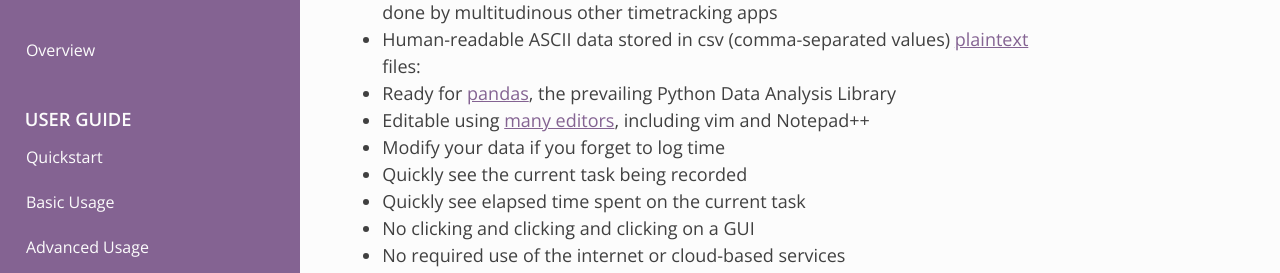
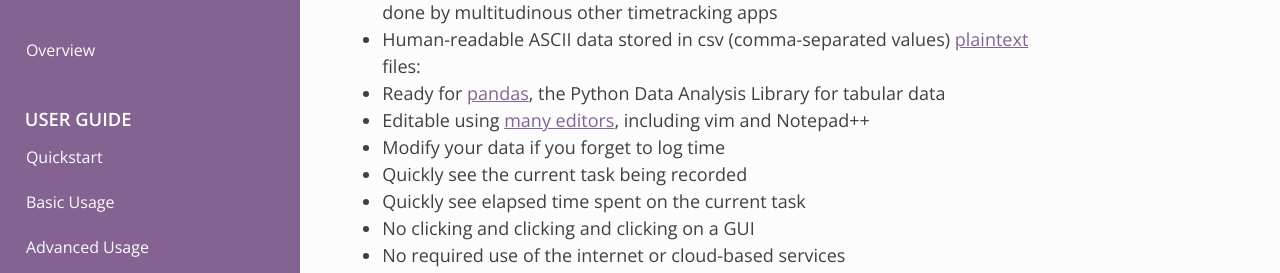
Before and after one commit to dvklopfenstein/timetracker, an MkDocs documentation site: the page built from docs/README.md, in a window 1280 px wide and 900 px high, scrolled down 974 px. Shown: the part 179-452 px from the top of the window. Built offline with MkDocs 1.6.1, drawn with Linux system fonts in a browser that asks for light colours; nearby versions of some CDN libraries.

Commit message:
Pandas description

```diff
--- a/docs/README.md
+++ b/docs/README.md
@@ -32,7 +32,7 @@ Time is saved in
 * Own your data
 * NO invasive tracking **ever** of mouse-clicks, browser tabs, keystrokes, etc., as is done by multitudinous other timetracking apps
 * Human-readable ASCII data stored in csv (comma-separated values) [plaintext](http://www.markwk.com/plain-text-life.html) files:
-  * Ready for [pandas](https://pandas.pydata.org/), the prevailing Python Data Analysis Library
+  * Ready for [pandas](https://pandas.pydata.org/), the Python Data Analysis Library for tabular data
   * Editable using [many editors](https://survey.stackoverflow.co/2024/technology/#3-integrated-development-environment), including vim and Notepad++
 * Modify your data if you forget to log time
 * Quickly see the current task being recorded
```
